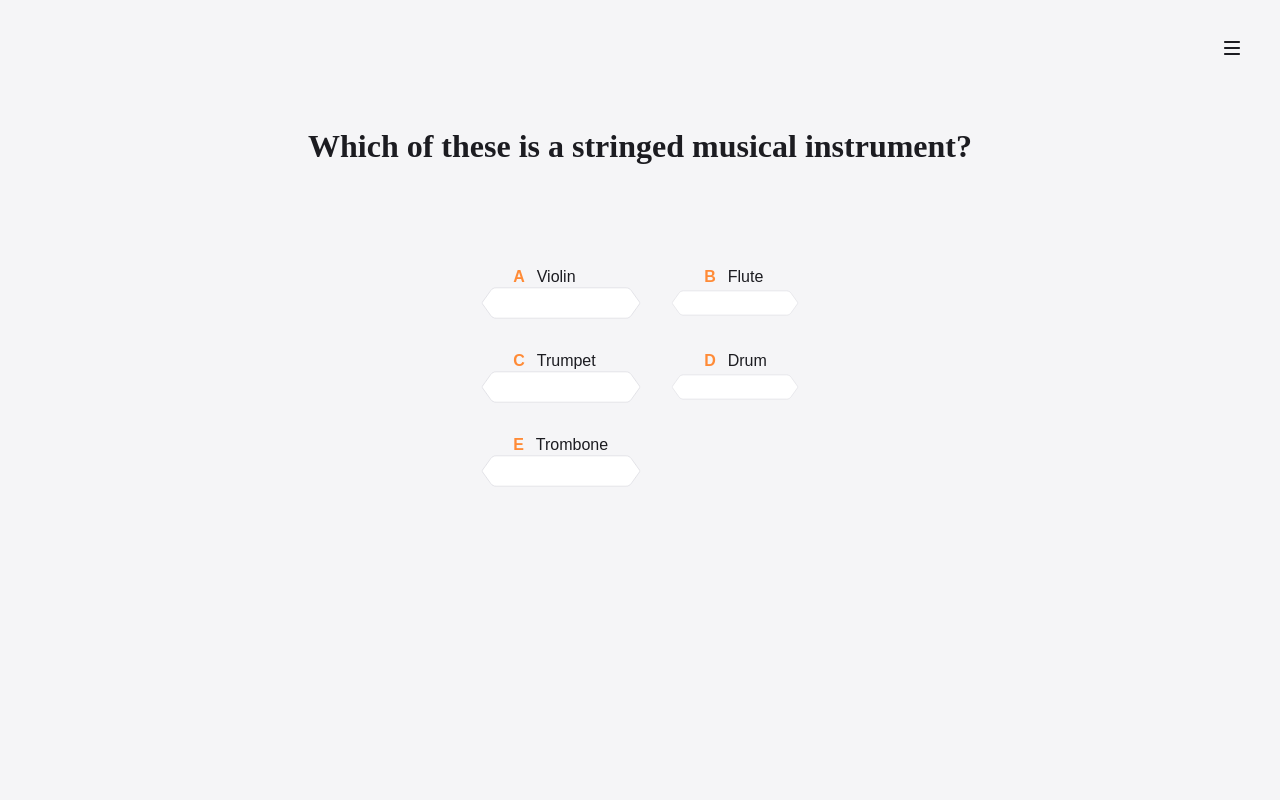
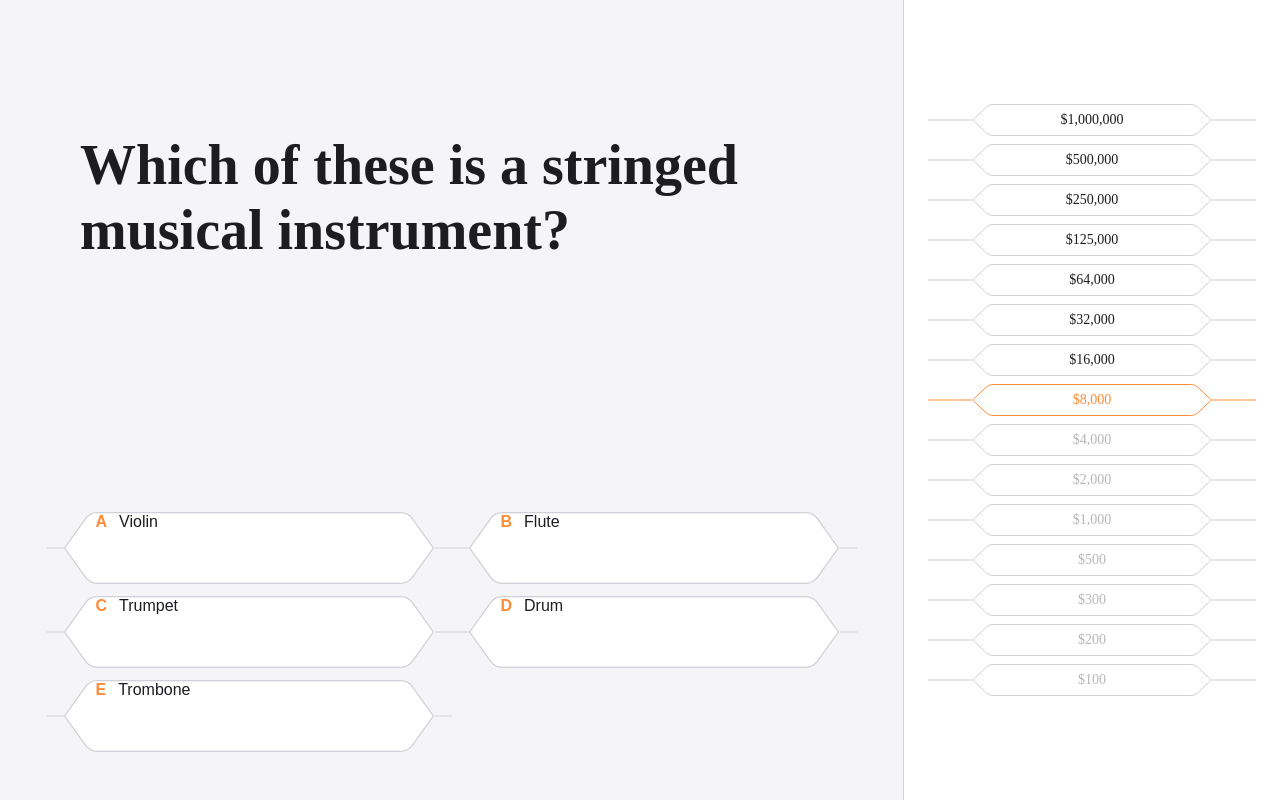
Before and after one commit to romasaldan/become-a-millionaire-test, a Next.js app: page /game in a window 1280 px wide. Built offline with nearby package versions, Linux system fonts and the light colour scheme.

Commit message:
desktop layout

```diff
--- a/libs/pages/GamesPage/components/OptionsList/index.module.css
+++ b/libs/pages/GamesPage/components/OptionsList/index.module.css
@@ -15,13 +15,14 @@
 @media (min-width: 769px) {
   .optionsList {
     display: grid;
-    grid-template-columns: repeat(2, minmax(0, auto));
+    grid-template-columns: repeat(2, 405px);
     justify-content: center;
-    column-gap: 32px;
+    column-gap: 0;
     row-gap: 12px;
   }
 
   .optionWrapper {
+    width: 405px;
     justify-content: center;
   }
 }
--- a/libs/pages/GamesPage/index.module.css
+++ b/libs/pages/GamesPage/index.module.css
@@ -12,6 +12,10 @@
 
 .gameLayout {
   position: relative;
+}
+
+.mobileToggle {
+  display: block;
 }
 
 .gameContent {
@@ -64,3 +68,65 @@
   flex: 1;
   overflow-y: auto;
 }
+
+@media (min-width: 769px) {
+  .page {
+    padding: 0;
+  }
+
+  .main {
+    max-width: 1440px;
+    min-height: 100vh;
+  }
+
+  .gameLayout {
+    display: grid;
+    grid-template-columns: minmax(0, 1fr) 376px;
+  }
+
+  .mobileToggle {
+    display: none;
+  }
+
+  .gameContent {
+    min-width: 0;
+    border-right: 1px solid var(--color-black-40);
+  }
+
+  .questionSection {
+    height: 100%;
+    padding-top: 133px;
+    display: flex;
+    flex-direction: column;
+  }
+
+  .questionText {
+    padding-left: 80px;
+    padding-right: 80px;
+    text-align: left;
+    font-size: 56px;
+    line-height: 1.16;
+  }
+
+  .optionsWrapper {
+    margin-top: auto;
+    padding: 0 80px 48px;
+  }
+
+  .ladderOverlay {
+    position: static;
+    width: 100%;
+    min-width: 0;
+    transform: translateX(0);
+    transition: none;
+    justify-content: center;
+    padding: 0 24px;
+    background: var(--color-white-100);
+    z-index: 1;
+  }
+
+  .ladderContainer {
+    flex: 0 0 auto;
+    overflow-y: visible;
+  }
+}
--- a/libs/pages/GamesPage/index.tsx
+++ b/libs/pages/GamesPage/index.tsx
@@ -38,12 +38,14 @@ export default function GamesPage(props: GamesPageProps) {
   return (
     <div className={styles.page}>
       <main className={`${styles.main} ${styles.gameLayout}`}>
+        <div className={styles.mobileToggle}>
           <ToggleButton
             isOpen={isLadderOpen}
             onToggle={() => setIsLadderOpen((open) => !open)}
             ariaLabelOpen="Hide question progress"
             ariaLabelClosed="Show question progress"
           />
+        </div>
         <div className={styles.gameContent}>
           <section
             className={styles.questionSection}
```
Lines whose indentation alone changed are shown as unchanged.
